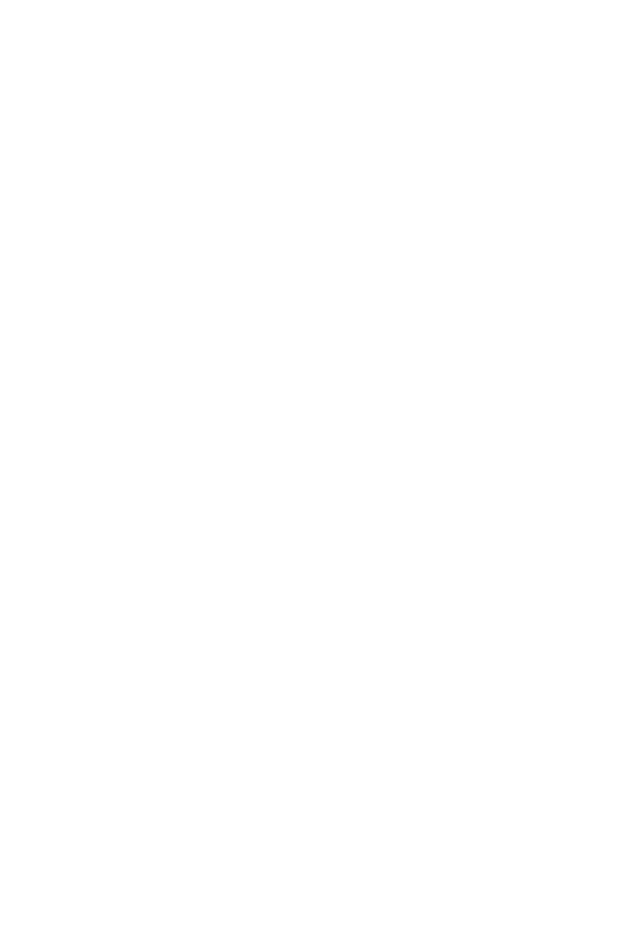
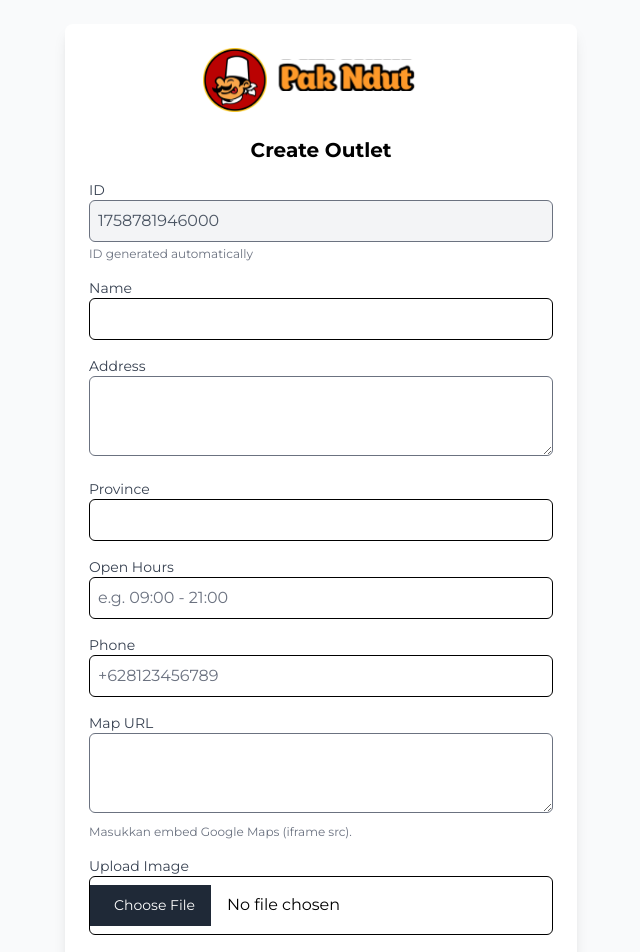
Before and after one commit to GilangAlfarizi/pak-ndut-official-website, a React (Vite) app: page /admin-outlets/new in a window 1280 px wide. Before the commit this address had no page. Shown: the top 952 px of the page, without its empty margins (319-959 px from the left). Before the commit the page ends 800 px from the top, so only its background shows below. Built offline with nearby package versions, Linux system fonts and the light colour scheme.

Commit message:
update form outlets

```diff
--- a/src/App.jsx
+++ b/src/App.jsx
@@ -10,6 +10,7 @@
 import CareerForm from "./pages/adminPage/career/CareerForm.jsx";
 import LoginPage from "./pages/adminPage/login/loginPage.jsx";
 import AdminOutlets from "./pages/adminPage/outlet/outletPage.jsx";
+import OutletForm from "./pages/adminPage/outlet/outletForm.jsx";
 
 function App(){
   return (
@@ -28,6 +29,8 @@
       <Route path="/admin-careers/new" element={<CareerForm />} />
       <Route path="/admin-careers/edit/:id" element={<CareerForm />} />
       <Route path="/admin-outlets" element={<AdminOutlets />} />
+      <Route path="/admin-outlets/new" element={<OutletForm />} />
+      <Route path="/admin-outlets/edit/:id" element={<OutletForm />} />
     </Routes>
     </BrowserRouter>
     </>
--- a/src/pages/adminPage/outlet/outletForm.jsx
+++ b/src/pages/adminPage/outlet/outletForm.jsx
@@ -0,0 +1,222 @@
+import { useEffect, useState } from "react";
+import { useNavigate, useParams } from "react-router-dom";
+
+const OutletForm = () => {
+  const navigate = useNavigate();
+  const { id } = useParams();
+  const [formData, setFormData] = useState({
+    id: "",
+    name: "",
+    address: "",
+    province: "",
+    open_hours: "",
+    phone: "",
+    map_url: "",
+    image: "" // sekarang akan menyimpan Base64 string hasil upload
+  });
+
+  useEffect(() => {
+    if (id) {
+      // ===== Edit Mode =====
+      fetch("/data/outlets.json")
+        .then((res) => res.json())
+        .then((data) => {
+          const found = data.data.find((o) => String(o.id) === id);
+          if (found) setFormData(found);
+        });
+    } else {
+      // ===== Create Mode =====
+      const newId = Date.now();
+      setFormData((prev) => ({ ...prev, id: newId.toString() }));
+    }
+  }, [id]);
+
+  const handleChange = (e) => {
+    const { name, value } = e.target;
+    setFormData((prev) => ({ ...prev, [name]: value }));
+  };
+
+  // ===== Handle Upload Gambar =====
+  const handleImageUpload = (e) => {
+    const file = e.target.files[0];
+    if (!file) return;
+
+    // Validasi ukuran / tipe file (opsional)
+    if (!file.type.startsWith("image/")) {
+      alert("Please upload an image file");
+      return;
+    }
+
+    const reader = new FileReader();
+    reader.onload = () => {
+      setFormData((prev) => ({ ...prev, image: reader.result })); // Base64
+    };
+    reader.readAsDataURL(file);
+  };
+
+  const handleSubmit = (e) => {
+    e.preventDefault();
+    if (id) {
+      alert(`Outlet updated! (ID: ${formData.id})`);
+    } else {
+      alert(`Outlet created! (ID: ${formData.id})`);
+    }
+    navigate("/admin/outlets");
+  };
+
+  return (
+    <div className="p-6 bg-gray-50 min-h-screen flex justify-center">
+      <form
+        onSubmit={handleSubmit}
+        className="bg-white shadow-lg rounded-lg p-6 w-full max-w-lg space-y-4"
+      >
+        <div className="flex justify-center mb-6">
+          <img
+            src="/images/logo.svg"
+            alt="Company Logo"
+            className="h-16 w-auto object-contain"
+          />
+        </div>
+
+        <h1 className="text-xl font-bold text-center mb-4">
+          {id ? "Edit Outlet" : "Create Outlet"}
+        </h1>
+
+        {/* ID */}
+        <div>
+          <label className="block text-sm font-medium text-gray-700">ID</label>
+          <input
+            type="text"
+            name="id"
+            value={formData.id}
+            readOnly
+            className="w-full border rounded-md p-2 bg-gray-100 text-gray-600"
+          />
+          {!id && (
+            <p className="text-xs text-gray-500 mt-1">
+              ID generated automatically
+            </p>
+          )}
+        </div>
+
+        {/* Name */}
+        <div>
+          <label className="block text-sm font-medium text-gray-700">Name</label>
+          <input
+            name="name"
+            value={formData.name}
+            onChange={handleChange}
+            className="w-full border rounded-md p-2"
+            required
+          />
+        </div>
+
+        {/* Address */}
+        <div>
+          <label className="block text-sm font-medium text-gray-700">Address</label>
+          <textarea
+            name="address"
+            value={formData.address}
+            onChange={handleChange}
+            className="w-full border rounded-md p-2 h-20"
+            required
+          />
+        </div>
+
+        {/* Province */}
+        <div>
+          <label className="block text-sm font-medium text-gray-700">Province</label>
+          <input
+            name="province"
+            value={formData.province}
+            onChange={handleChange}
+            className="w-full border rounded-md p-2"
+            required
+          />
+        </div>
+
+        {/* Open Hours */}
+        <div>
+          <label className="block text-sm font-medium text-gray-700">
+            Open Hours
+          </label>
+          <input
+            name="open_hours"
+            value={formData.open_hours}
+            onChange={handleChange}
+            className="w-full border rounded-md p-2"
+            placeholder="e.g. 09:00 - 21:00"
+          />
+        </div>
+
+        {/* Phone */}
+        <div>
+          <label className="block text-sm font-medium text-gray-700">Phone</label>
+          <input
+            name="phone"
+            value={formData.phone}
+            onChange={handleChange}
+            className="w-full border rounded-md p-2"
+            placeholder="+628123456789"
+          />
+        </div>
+
+        {/* Map URL */}
+        <div>
+          <label className="block text-sm font-medium text-gray-700">Map URL</label>
+          <textarea
+            name="map_url"
+            value={formData.map_url}
+            onChange={handleChange}
+            className="w-full border rounded-md p-2 h-20"
+          />
+          <p className="text-xs text-gray-500 mt-1">
+            Masukkan embed Google Maps (iframe src).
+          </p>
+        </div>
+
+        {/* Upload Image */}
+        <div>
+          <label className="block text-sm font-small text-gray-700">
+            Upload Image
+          </label>
+          <input
+            type="file"
+            accept="image/*"
+            onChange={handleImageUpload}
+            className="w-full border rounded-md p-2"
+          />
+          {formData.image && (
+            <div className="mt-3">
+              <p className="text-xs text-gray-500 mb-1">Preview:</p>
+              <img
+                src={formData.image}
+                alt="Preview"
+                className="max-h-40 rounded-md border"
+              />
+            </div>
+          )}
+        </div>
+
+        {/* Buttons */}
+        <div className="flex justify-end gap-3 pt-2">
+          <button
+            type="button"
+            onClick={() => navigate("/admin-outlets")}
+            className="px-4 py-2 bg-gray-300 hover:bg-gray-400 rounded-md"
+          >
+            Cancel
+          </button>
+          <button
+            type="submit"
+            className="px-4 py-2 bg-blue-600 hover:bg-blue-700 text-white rounded-md"
+          >
+            {id ? "Save Changes" : "Create"}
+          </button>
+        </div>
+      </form>
+    </div>
+  );
+};
+
+export default OutletForm;
```
